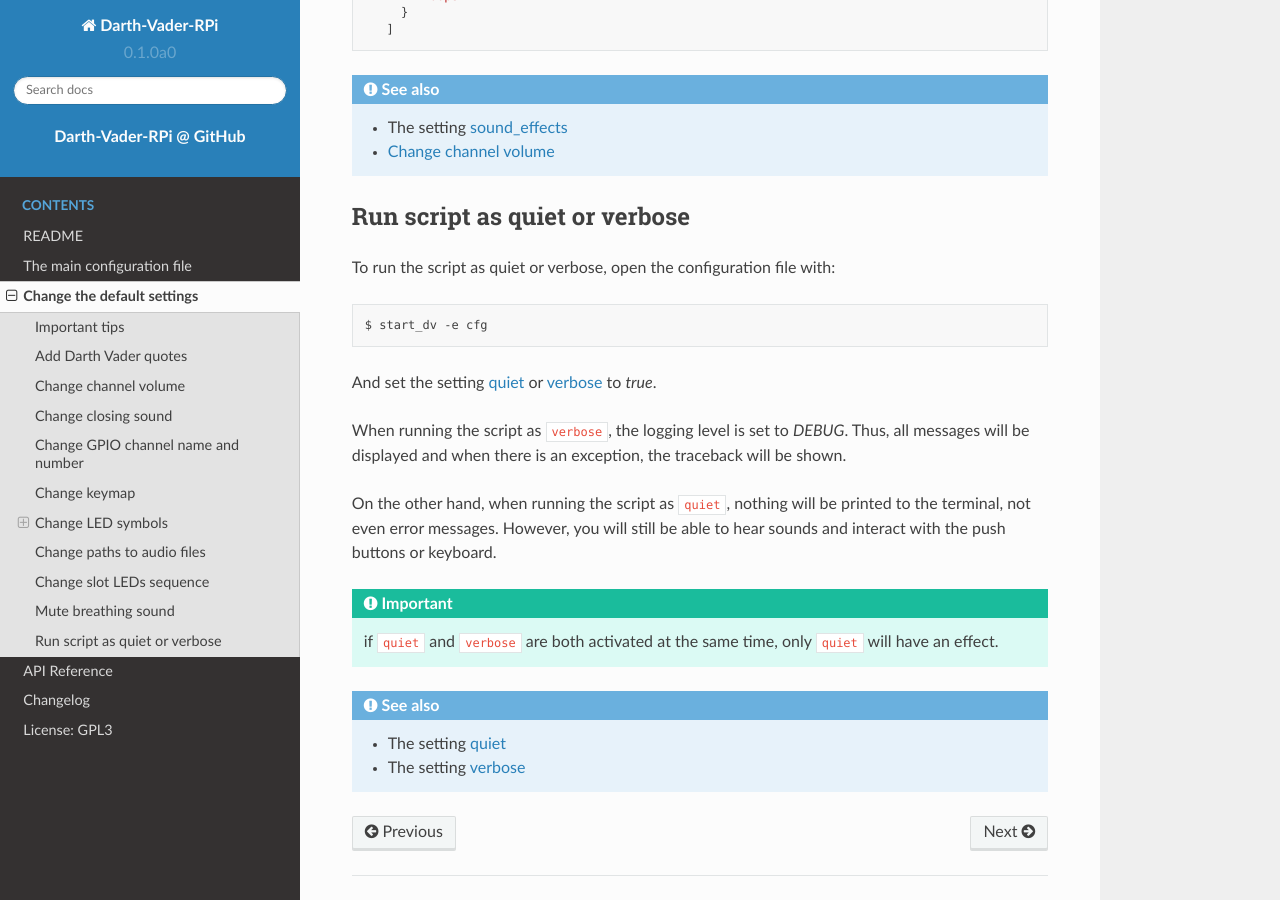
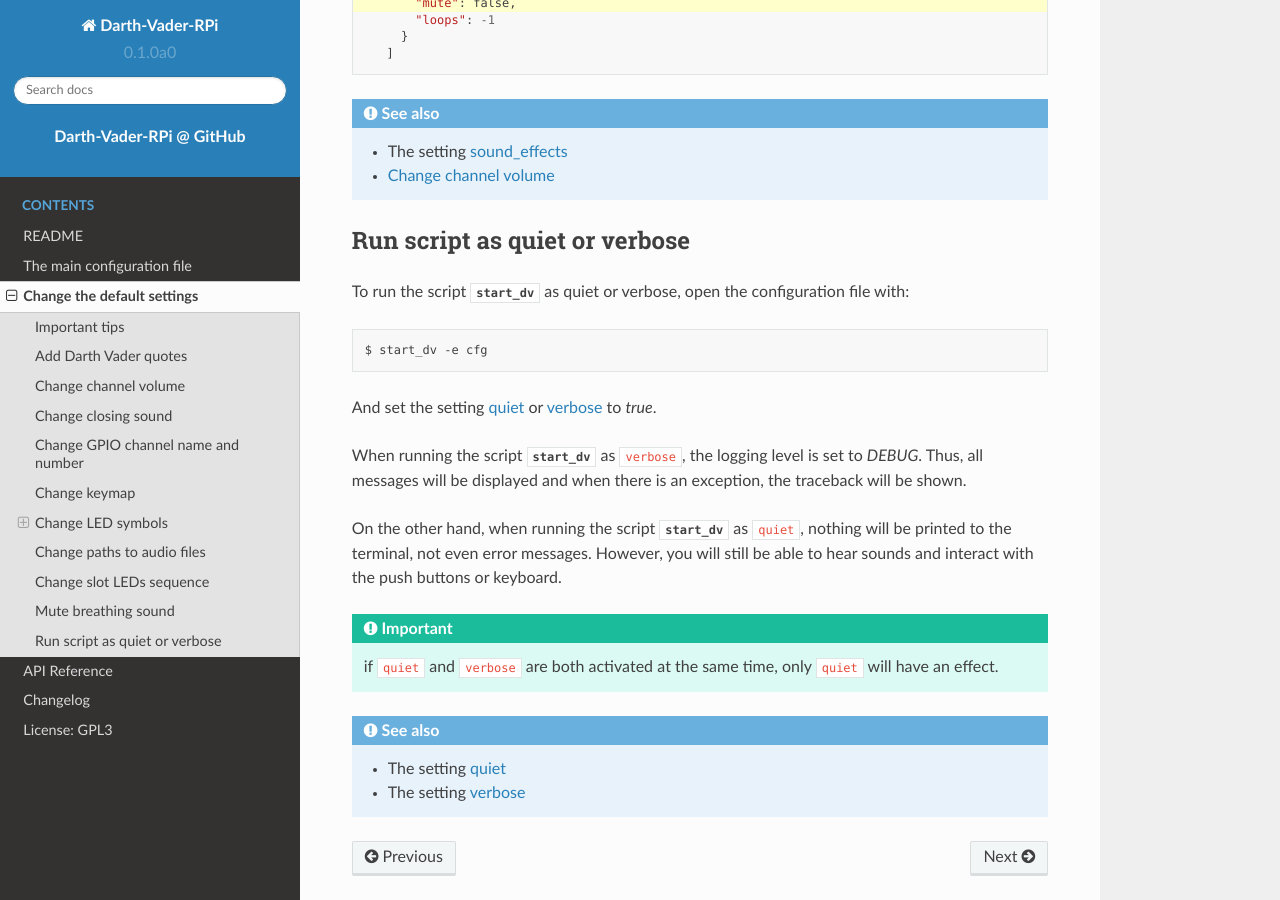
Before and after one commit to raul23/Darth-Vader-RPi, a Sphinx documentation site: the page built from docs/change_default_settings.rst, in a window 1280 px wide and 900 px high, scrolled down 9334 px. Built offline with Sphinx 7.4.7 and the Read the Docs theme 2.0.0, drawn with Linux system fonts in a browser that asks for light colours; some of the changed text lies outside the part shown.

Commit message:
Update doc

```diff
--- a/docs/change_default_settings.rst
+++ b/docs/change_default_settings.rst
@@ -259,7 +259,7 @@
 .. note::
 
    On mac, I recommend using the following keyboard keys because they don't
-   require running the script ``start_dv`` with ``sudo``: *alt*, *alt_r*,
+   require running the script :mod:`start_dv` with ``sudo``: *alt*, *alt_r*,
    *cmd*, *cmd_r*, *ctrl*, *ctrl_r*, *media_play_pause*,
    *media_volume_down*, *media_volume_mute*, *media_volume_up*, *shift*,
    and *shift_r*.
@@ -463,19 +463,21 @@
 
 Run script as quiet or verbose
 ==============================
-To run the script as quiet or verbose, open the configuration file with::
+To run the script :mod:`start_dv` as quiet or verbose, open the configuration
+file with::
 
    $ start_dv -e cfg
 
 And set the setting `quiet`_ or `verbose`_ to *true*.
 
-When running the script as ``verbose``, the logging level is set to *DEBUG*.
-Thus, all messages will be displayed and when there is an exception, the
-traceback will be shown.
+When running the script :mod:`start_dv` as ``verbose``, the logging level is
+set to *DEBUG*. Thus, all messages will be displayed and when there is an
+exception, the traceback will be shown.
 
-On the other hand, when running the script as ``quiet``, nothing will be
-printed to the terminal, not even error messages. However, you will still be
-able to hear sounds and interact with the push buttons or keyboard.
+On the other hand, when running the script :mod:`start_dv` as ``quiet``,
+nothing will be printed to the terminal, not even error messages. However, you
+will still be able to hear sounds and interact with the push buttons or
+keyboard.
 
 .. important::
 
--- a/docs/changelog.rst
+++ b/docs/changelog.rst
@@ -6,7 +6,7 @@
 ===============
 .. TODO: IMPORTANT add date
 
-**September 9, 2020**
+**September 11, 2020**
 
 * Initial release
 * Tested the script :mod:`start_dv` on various platforms and environments.
```
Also changed, not shown: other parts of docs/change_default_settings.rst (+7 -7 lines), docs/README_docs.rst (+38 -40 lines), docs/api_reference.rst (+16 -0 lines), docs/main_config.rst (+11 -10 lines).
